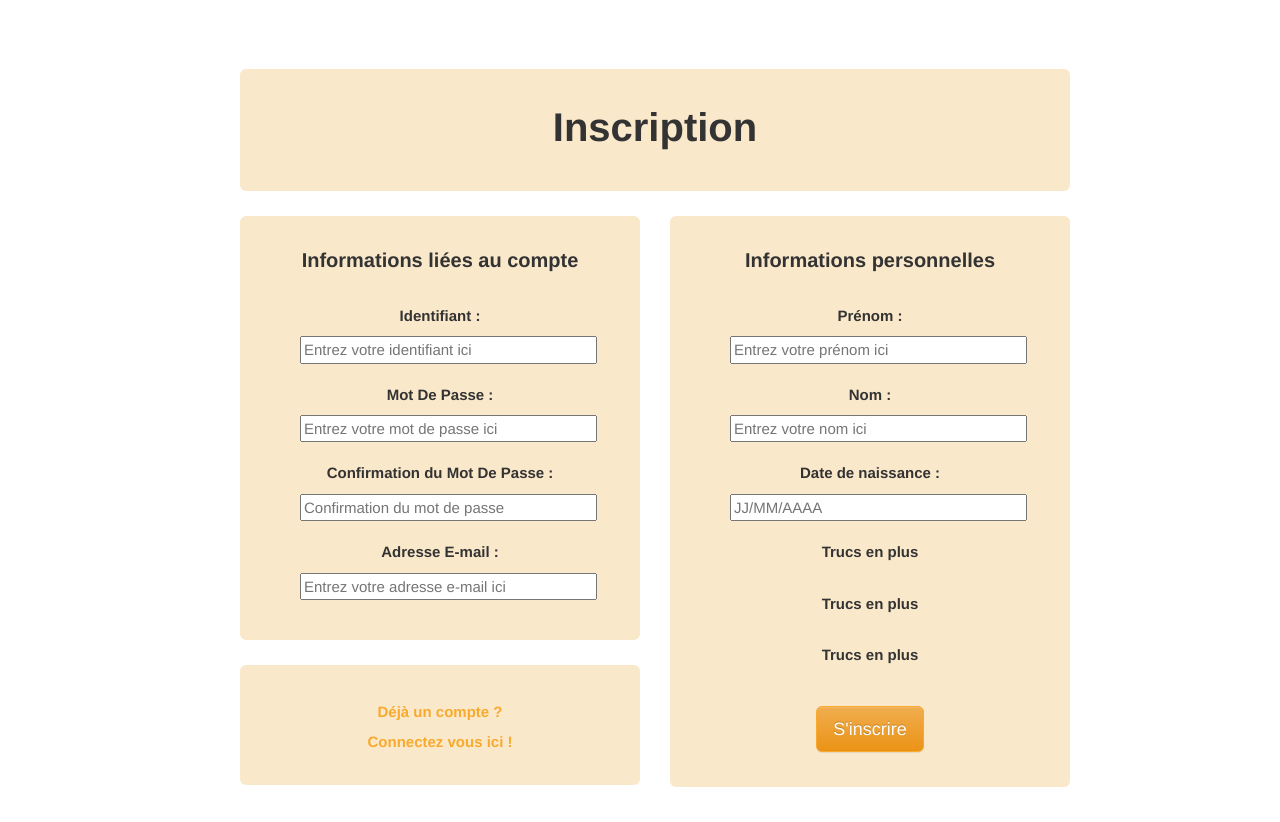
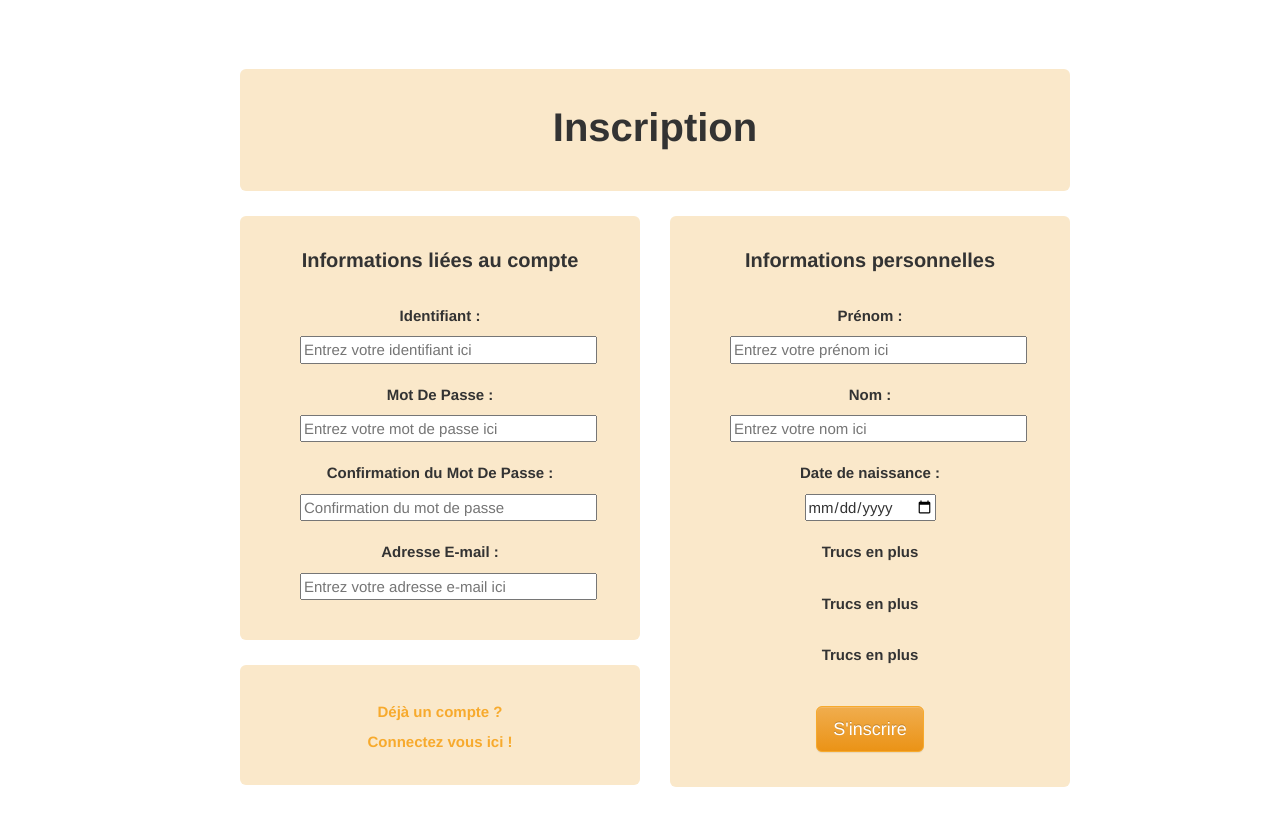
Before and after one commit to TedGrassman/LamaPrint, a plain HTML site: page Projet/src/Page_HTML/register.html in a window 1280 px wide. Shown: the part 57-879 px from the top of the page. Drawn offline with Linux system fonts and the light colour scheme.

Commit message:
Change the date input of register

```diff
--- a/Projet/src/Page_HTML/register.html
+++ b/Projet/src/Page_HTML/register.html
@@ -131,7 +131,7 @@
 
 						<label for=" birthdate" class="register-text">Date de naissance :</label>
 						<br />
-						<input type="text" name="birthdate" id="birthdate" placeholder="JJ/MM/AAAA" size="30" maxlength="10" />
+						<input type="date" name="birthdate" id="birthdate" placeholder="JJ/MM/AAAA" size="30" maxlength="10" />
 
 						<label for="firstname" class="register-text">Trucs en plus </label>
 						<br />
```
